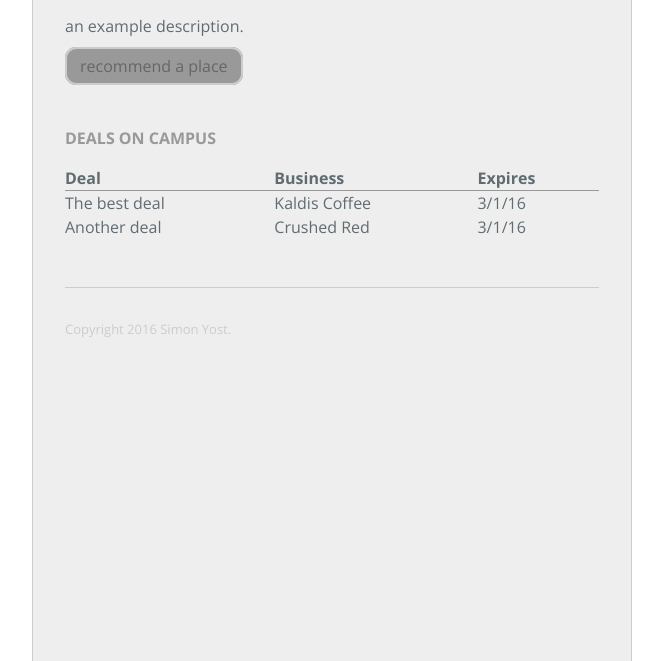
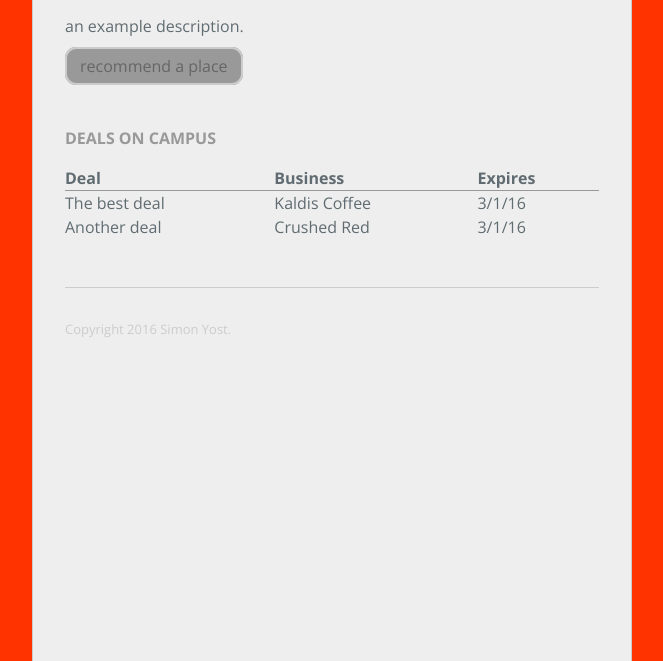
Before and after one commit to samanthahindes/css-intro-lab-1, a plain HTML site: page index.html in a window 1280 px wide. Shown: the part 139-800 px from the top of the page, without its empty margins (308-971 px from the left). Drawn offline with nearby package versions, Linux system fonts and the light colour scheme.

Commit message:
Update stylesheet.css

```diff
--- a/stylesheets/stylesheet.css
+++ b/stylesheets/stylesheet.css
@@ -2,6 +2,7 @@
   box-sizing: border-box; }
 
 body {
+  background-color: #F30;
   padding: 0 1rem;
   margin: 0;
   font-family: "Open Sans", "Helvetica Neue", Helvetica, Arial, sans-serif;
```
